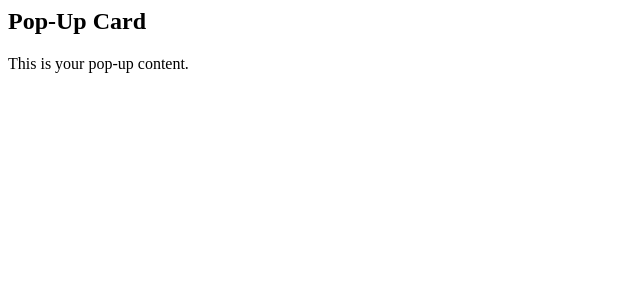
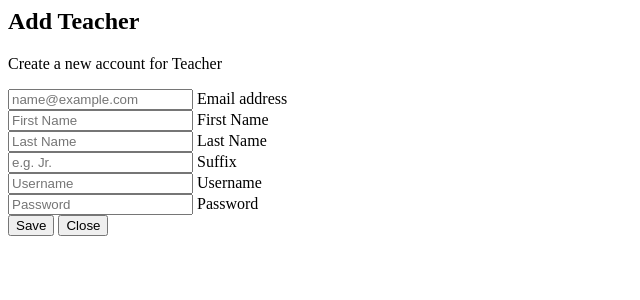
Before and after one commit to kristhaynee/Learning-Management-System-Prototype, a PHP site: page /new-user-form.php in a window 1280 px wide. Shown: the top 300 px of the page, without its empty margins (0-640 px from the left). Run offline with PHP 8.4, Linux system fonts and the light colour scheme.

Commit message:
Update new-user-form.php

```diff
--- a/client/back-office/elements/popup/new-user-form.php
+++ b/client/back-office/elements/popup/new-user-form.php
@@ -1,8 +1,45 @@
-<!-- popup.php -->
+<!-- new-user-form.php -->
 <div id="popup" class="popup">
-    <!-- Your pop-up card content goes here -->
-    <div class="popup-content">
-        <h2>Pop-Up Card</h2>
-        <p>This is your pop-up content.</p>
+    <div class="popup-content w-50 p-5">
+        <h2 class="">Add Teacher</h2>
+        <p class="mb-4">Create a new account for Teacher</p>
+
+        <form class="row g-3">
+            <!-- Enter Email Input (Full Width) -->
+            <div class="form-floating col-12">
+                <input type="email" class="form-control" id="floatingInput" placeholder="name@example.com">
+                <label for="floatingInput">Email address</label>
+            </div>
+
+            <!-- First Name, Last Name, Suffix (3 Rows Side by Side) -->
+            <div class="form-floating col-md-5">
+                <input type="text" class="form-control" id="floatingInput" placeholder="First Name">
+                <label for="floatingInput">First Name</label>
+            </div>
+            <div class="form-floating col-md-5">
+                <input type="text" class="form-control" id="floatingInput" placeholder="Last Name">
+                <label for="floatingInput">Last Name</label>
+            </div>
+            <div class="form-floating col-md-2">
+                <input type="text" class="form-control" id="floatingInput" placeholder="e.g. Jr.">
+                <label for="floatingInput">Suffix</label>
+            </div>
+
+            <!-- Username and Password (2 Rows Side by Side) -->
+            <div class="form-floating col-md-6">
+                <input type="text" class="form-control" id="floatingInput" placeholder="Username">
+                <label for="floatingInput">Username</label>
+            </div>
+            <div class="form-floating col-md-6">
+                <input type="password" class="form-control" id="floatingPassword" placeholder="Password">
+                <label for="floatingPassword">Password</label>
+            </div>
+
+            <!-- Buttons (Right Side) -->
+            <div class="d-flex flex-row-reverse form-group text-right">
+                <button type="submit" class="save-teach-btn mx-2">Save</button>
+                <button type="button" class="btn btn-secondary mr-2" id="close-popup">Close</button>
+            </div>
+        </form>
     </div>
 </div>
```
